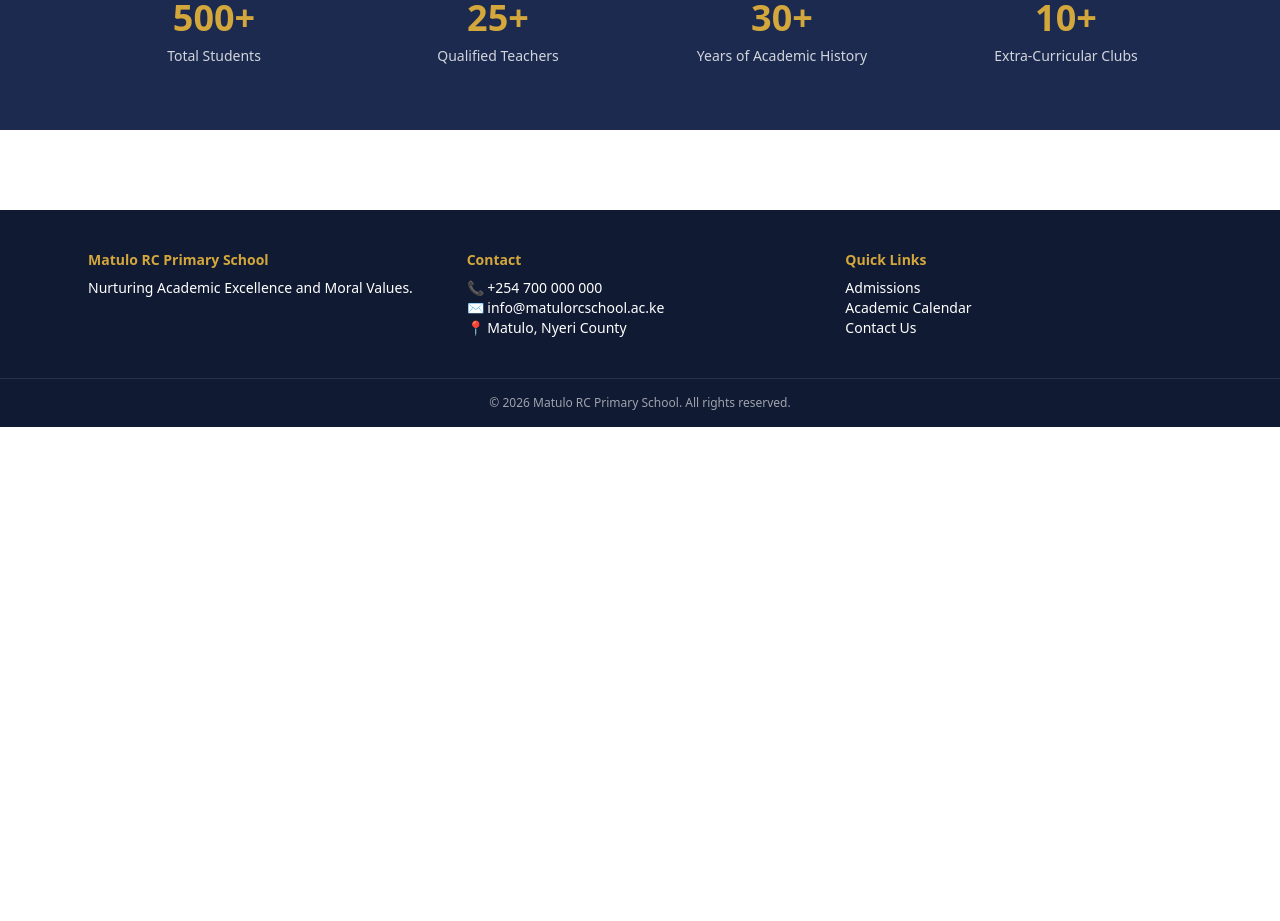
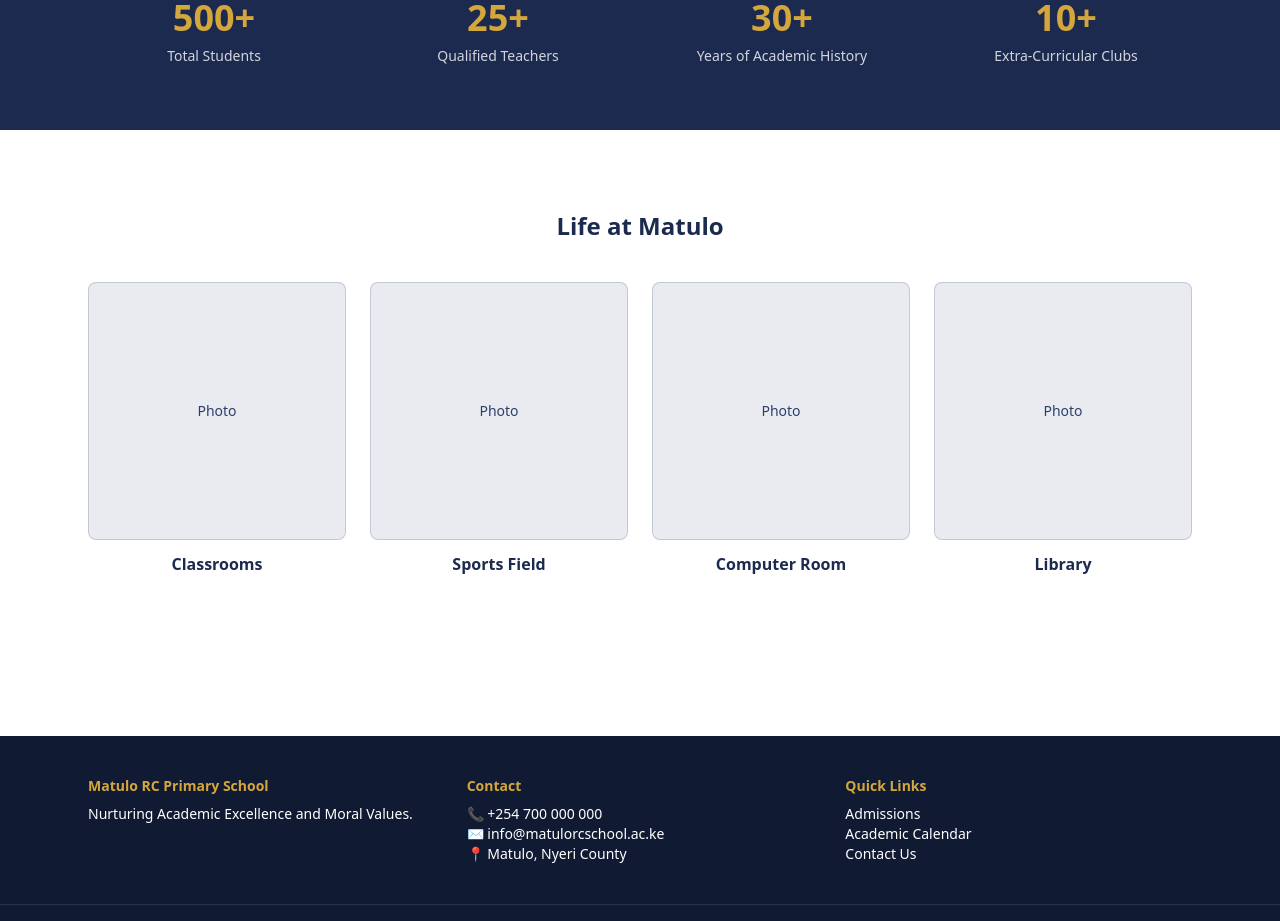
Before and after one commit to Ochoko-Dev/matulo-rc-school, a Next.js app: page / in a window 1280 px wide. Shown: the part 1780-2701 px from the top of the page. Before the commit the page ends 2207 px from the top, so only its background shows below. Built offline with nearby package versions, Linux system fonts and the light colour scheme.

Commit message:
Add facilities gallery section

```diff
--- a/app/page.tsx
+++ b/app/page.tsx
@@ -26,6 +26,13 @@ const stats = [
   { label: "Qualified Teachers", value: "25+" },
   { label: "Years of Academic History", value: "30+" },
   { label: "Extra-Curricular Clubs", value: "10+" },
+];
+
+const facilities = [
+  "Classrooms",
+  "Sports Field",
+  "Computer Room",
+  "Library",
 ];
 
 export default function Home() {
@@ -138,6 +145,21 @@ export default function Home() {
           ))}
         </div>
       </section>
+
+      {/* Facilities / Life at Matulo */}
+      <section className="max-w-6xl mx-auto px-6 py-20">
+        <h2 className="text-2xl font-bold text-navy text-center mb-10">Life at Matulo</h2>
+        <div className="grid grid-cols-2 md:grid-cols-4 gap-6">
+          {facilities.map((facility) => (
+            <div key={facility} className="text-center">
+              <div className="aspect-square bg-navy-light/10 rounded-lg flex items-center justify-center border border-navy-light/20 text-navy-light text-sm mb-3">
+                Photo
+              </div>
+              <p className="font-semibold text-navy">{facility}</p>
+            </div>
+          ))}
+        </div>
+      </section>
     </main>
   );
 }
```
